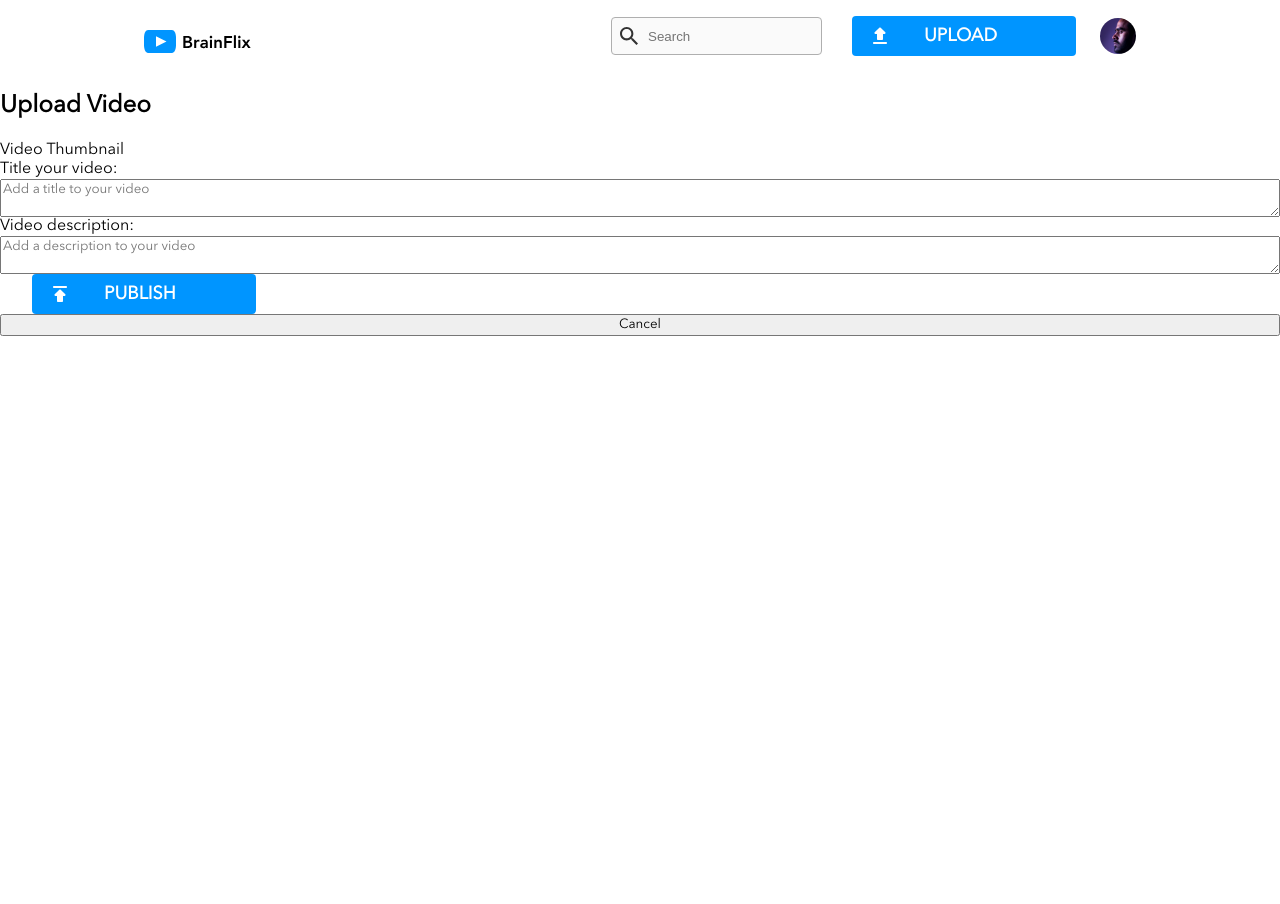
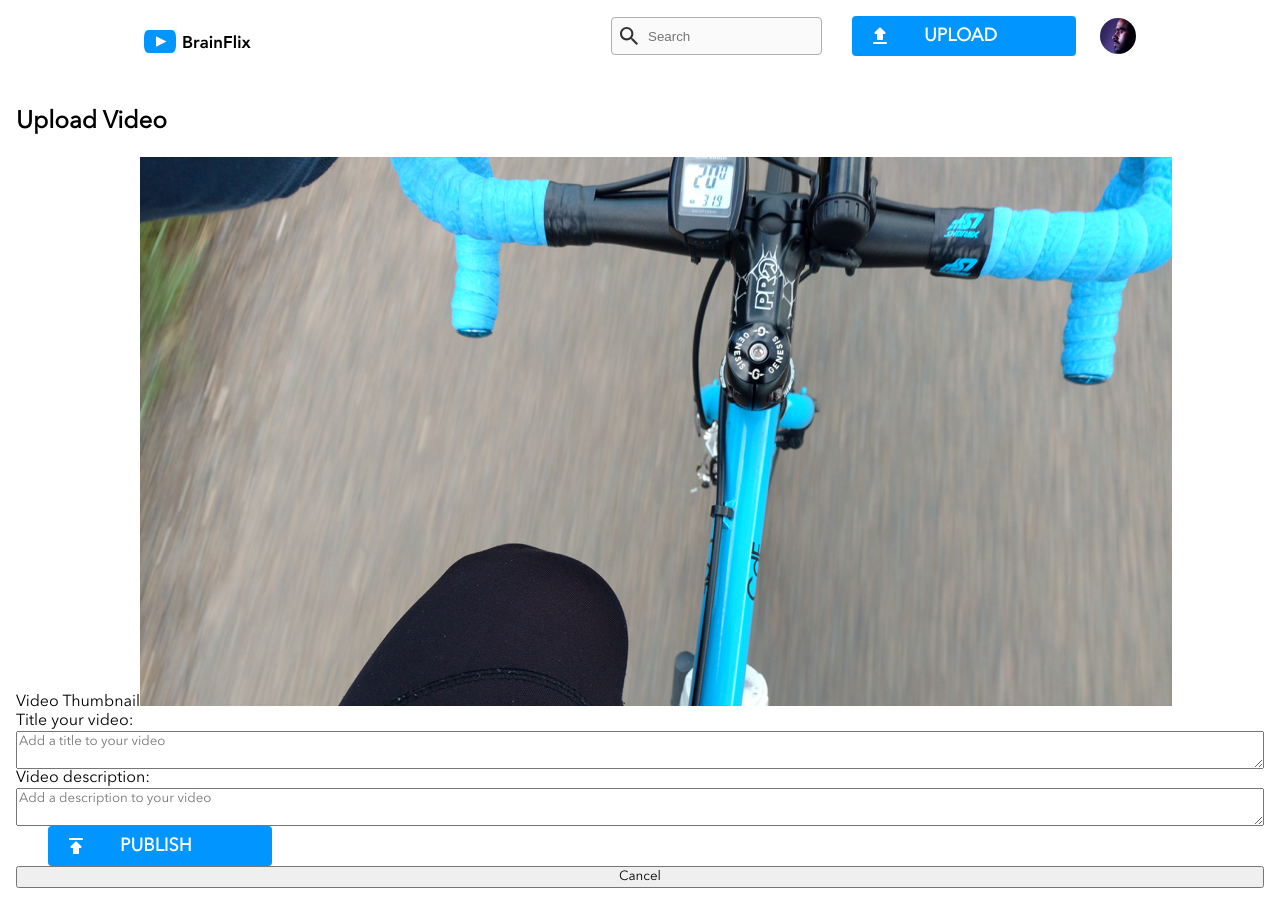
Before and after one commit to stuckinsnow/brainstation-projects, a React (Create React App) app: page /upload in a window 1280 px wide. Before the commit the page ends 800 px from the top, so only its background shows below. Built offline with nearby package versions, Linux system fonts and the light colour scheme.

Commit message:
improved general scss.

```diff
--- a/src/App.jsx
+++ b/src/App.jsx
@@ -25,7 +25,3 @@ function App() {
 }
 
 export default App;
-
-// {
-//   "api_key": "92ff28cd-7e73-4069-852a-6a0708f75739"
-//   }
--- a/src/components/UploadPage/UploadPage.jsx
+++ b/src/components/UploadPage/UploadPage.jsx
@@ -1,19 +1,19 @@
 import './UploadPage.scss';
 import publishIcon from '../../assets/icons/publish.svg';
+import videoPreview from '../../assets/images/Upload-video-preview.jpg'
 
 function UploadPage() {
   return (
-    <main>
+    <main id='ul-page'>
 
       <section>
         <h1>Upload Video</h1>
       </section>
 
-
       <div className='ulp'>
       <div>
         <span>Video Thumbnail</span>
-          <img src="" alt="" />
+          <img src={videoPreview} alt="" className="video-preview" />
       </div>
         <form className='up-form'>
           <label htmlFor="video-title">Title your video:</label>
--- a/src/components/UploadPage/UploadPage.scss
+++ b/src/components/UploadPage/UploadPage.scss
@@ -1,4 +1,12 @@
+#ul-page {
+    padding: 1rem;
+}
+
 .up-form {
     display: flex;
     flex-direction: column;
 }
+
+.video-preview {
+    max-width: 100%;
+}
--- a/src/components/VideoList/VideoList.scss
+++ b/src/components/VideoList/VideoList.scss
@@ -39,20 +39,6 @@
         color: $Pri-Dark;
 
         &--title {
-            // font-family: 'AvenirNextLTPro-Regular';
-            // width: 12rem;
-            // font-size: 1.25rem;
-            // color: $Pri-Dark;
-            // font-weight: 900;
-            // overflow: hidden;
-            // display: -webkit-box;
-            // display: -moz-box;
-            // display: box;
-            // -webkit-line-clamp: 2;
-            // -webkit-box-orient: vertical;
-        }
-
-        &--title {
             font-family: 'AvenirNextLTPro-Regular';
             font-size: 1.25rem;
             color: $Pri-Dark;
--- a/src/components/VideoPage/VideoPage.jsx
+++ b/src/components/VideoPage/VideoPage.jsx
@@ -1,5 +1,4 @@
 import VideoPlayer from '../VideoPlayer/VideoPlayer';
-// import VideoList from '../VideoList/VideoList';
 import { useEffect, useState } from 'react';
 import CommentContainer from '../CommentList/CommentContainer';
 import CommentList from '../CommentList/CommentList';
--- a/src/styles/Partials/_global.scss
+++ b/src/styles/Partials/_global.scss
@@ -116,7 +116,7 @@ code {}
 
   span {
     font-weight: bold;
-    margin-right: 2rem;
+    margin-right: auto;
 
     @include desktop {
       margin-right: 1rem;
```
Also changed, not shown: src/assets/images/Upload-video-preview.jpg (added).
